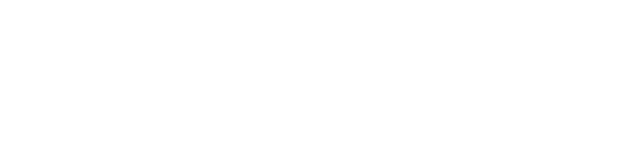
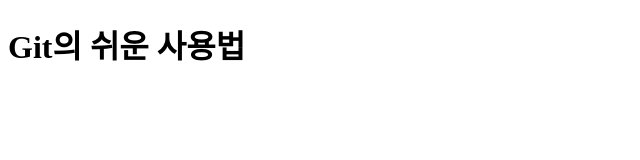
Before and after one commit to kerias1218/project_test2, a plain HTML site: page index.html in a window 1280 px wide. Shown: the whole page, without its empty margins (0-640 px from the left). Drawn offline with nearby package versions, Linux system fonts and the light colour scheme.

Commit message:
<h1>태그 추가

```diff
--- a/index.html
+++ b/index.html
@@ -11,5 +11,6 @@
  </head>
  <body>
 
+  <h1>Git의 쉬운 사용법</h1>
  </body>
 </html>
```
